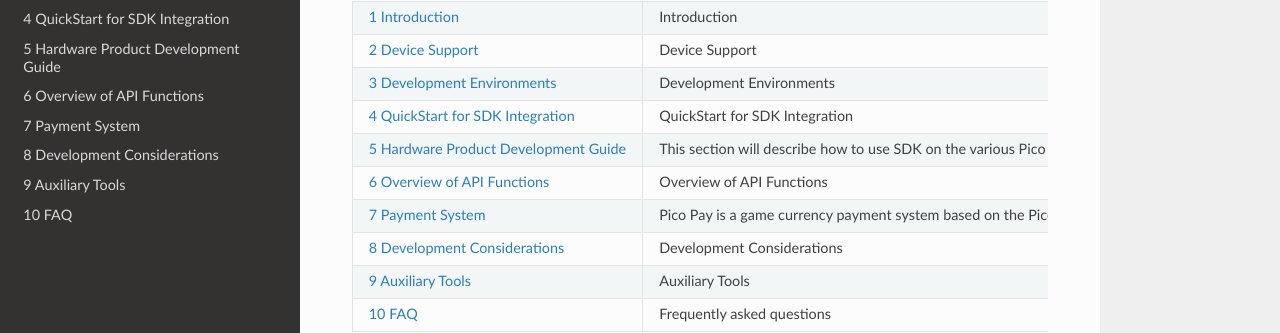
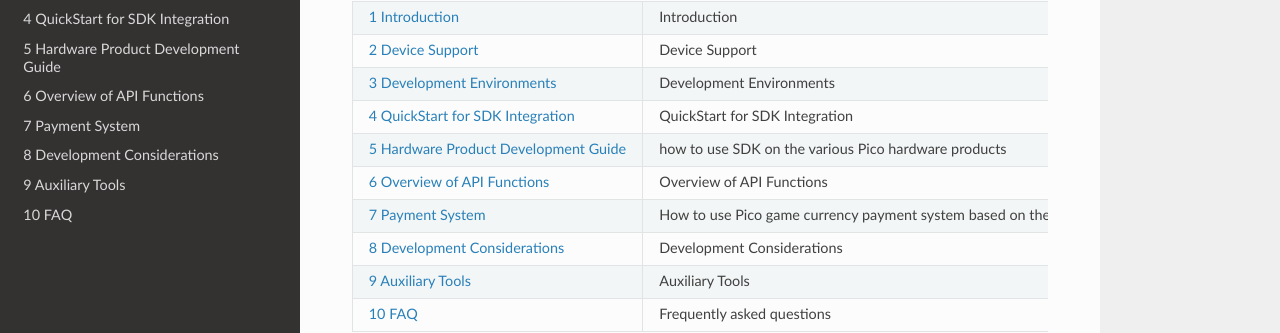
Before and after one commit to czanxi/PicoSdkEn, a Sphinx documentation site: the page built from source/index.txt, in a window 1280 px wide. Shown: the part 215-548 px from the top of the page. Built offline with Sphinx 7.4.7 and the Read the Docs theme 2.0.0, drawn with Linux system fonts in a browser that asks for light colours.

Commit message:
Update index.txt

```diff
--- a/source/index.txt
+++ b/source/index.txt
@@ -24,9 +24,9 @@ Contents
 :ref:`2	Device Support <2 Device Support>`                                           Device Support
 :ref:`3	Development Environments <3	Development Environments>`                       Development Environments
 :ref:`4	QuickStart for SDK Integration <4 QuickStart for SDK Integration>`           QuickStart for SDK Integration
-:ref:`5	Hardware Product Development Guide <5 Hardware Product Development Guide>`   This section will describe how to use SDK on the various Pico hardware products. Developers can choose to read the corresponding content accordingly
+:ref:`5	Hardware Product Development Guide <5 Hardware Product Development Guide>`   how to use SDK on the various Pico hardware products
 :ref:`6	Overview of API Functions <6 Overview of API Functions>`                     Overview of API Functions
-:ref:`7	Payment System <7 Payment System>`                                           Pico Pay is a game currency payment system based on the Pico account system and it’s settled according to the current game currency unit (P coin) under Pico. If your project needs an in-app-purchase feature, please read this chapter carefully; if not, please ignore this chapter
+:ref:`7	Payment System <7 Payment System>`                                           How to use Pico game currency payment system based on the Pico account system
 :ref:`8	Development Considerations <8 Development Considerations>`                   Development Considerations
 :ref:`9	Auxiliary Tools <9 Auxiliary Tools>`                                         Auxiliary Tools
 :ref:`10 FAQ <10 FAQ>`                                                               Frequently asked questions
```
